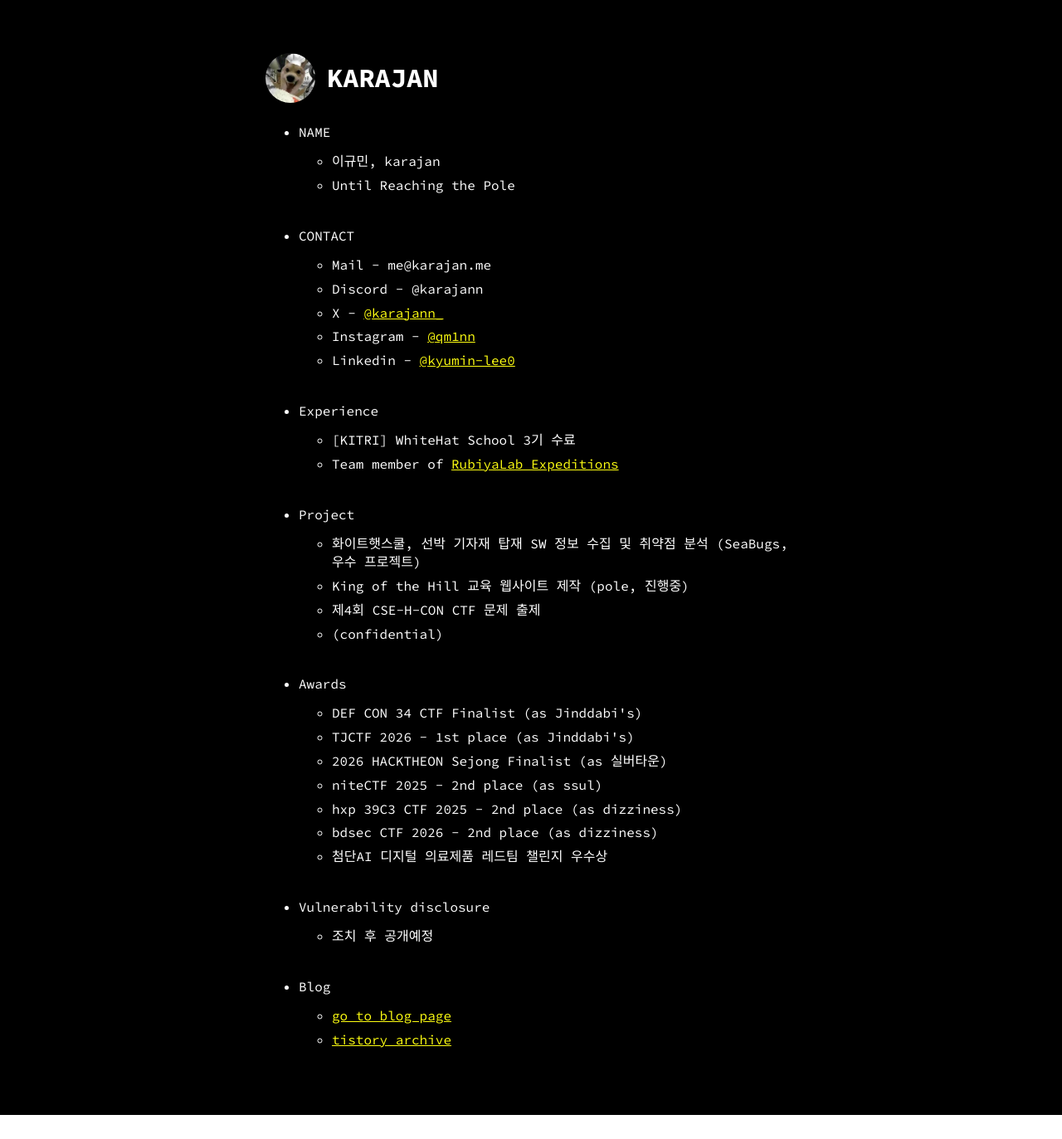
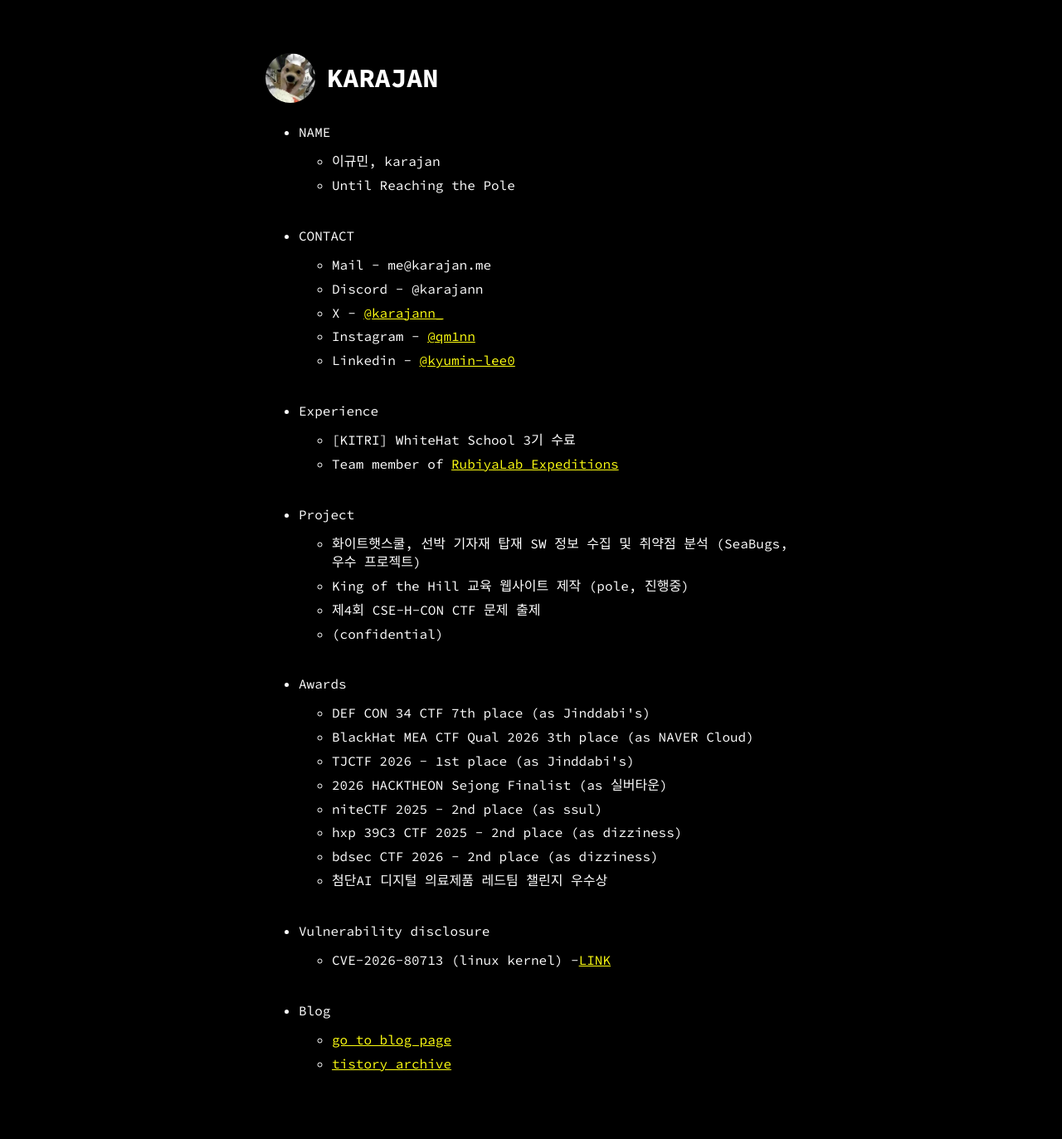
Before and after one commit to karajan0/karajan0.github.io, a Jekyll site: the page built from index.md, in a window 1280 px wide. Shown: the whole page at 83% size. Built offline with Jekyll 4.4.1, drawn with Linux system fonts in a browser that asks for light colours; some web fonts are replaced; before the commit the page ends 1344 px from its top, so only the background shows below that.

Commit message:
Update profile menu

```diff
--- a/_data/menu.yml
+++ b/_data/menu.yml
@@ -34,7 +34,8 @@ entries:
 
   - title: Awards
     entries:
-      - title: DEF CON 34 CTF Finalist (as Jinddabi's)
+      - title: DEF CON 34 CTF 7th place (as Jinddabi's)
+      - title: BlackHat MEA CTF Qual 2026 3th place (as NAVER Cloud)
       - title: TJCTF 2026 - 1st place (as Jinddabi's)
       - title: 2026 HACKTHEON Sejong Finalist (as 실버타운)
       - title: niteCTF 2025 - 2nd place (as ssul)
@@ -44,7 +45,9 @@ entries:
 
   - title: Vulnerability disclosure
     entries:
-      - title: "조치 후 공개예정"
+      - title: CVE-2026-80713 (linux kernel) -
+        link_title: LINK
+        url: https://ubuntu.com/security/CVE-2026-80713
 
   - title: Blog
     entries:
```
